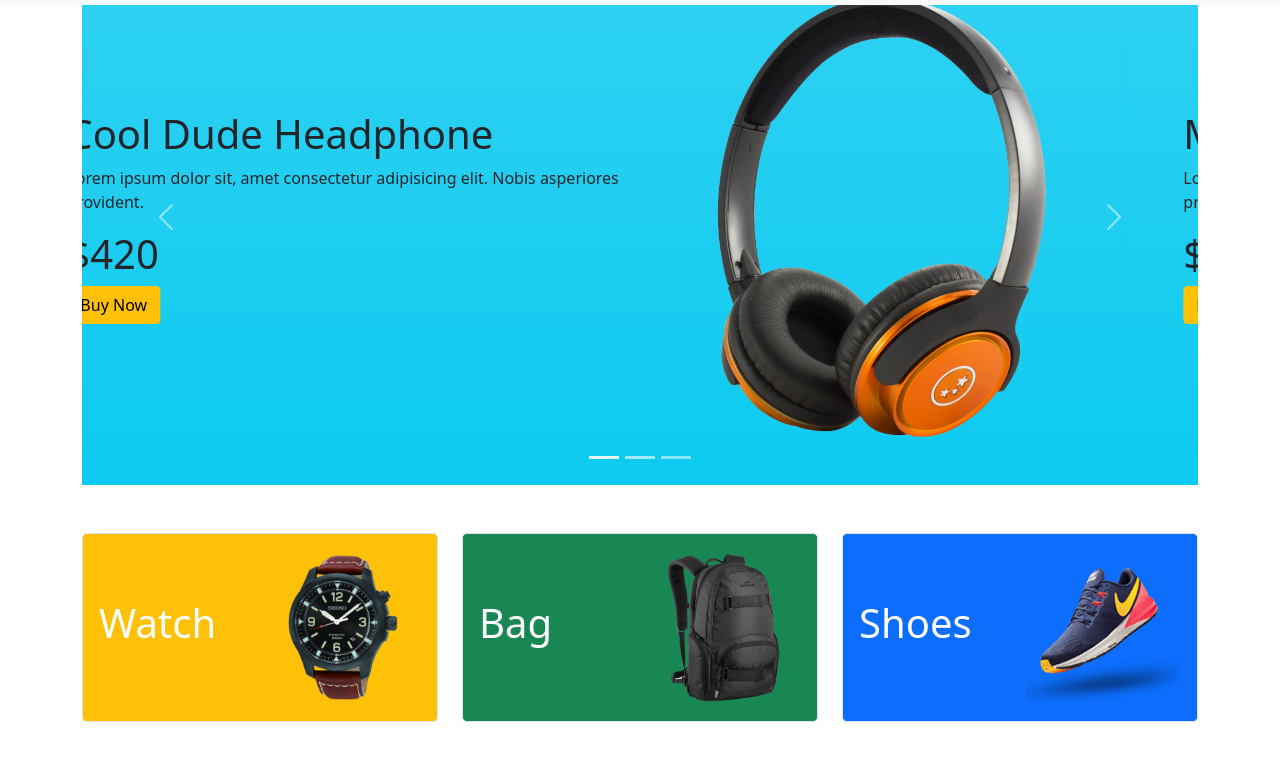
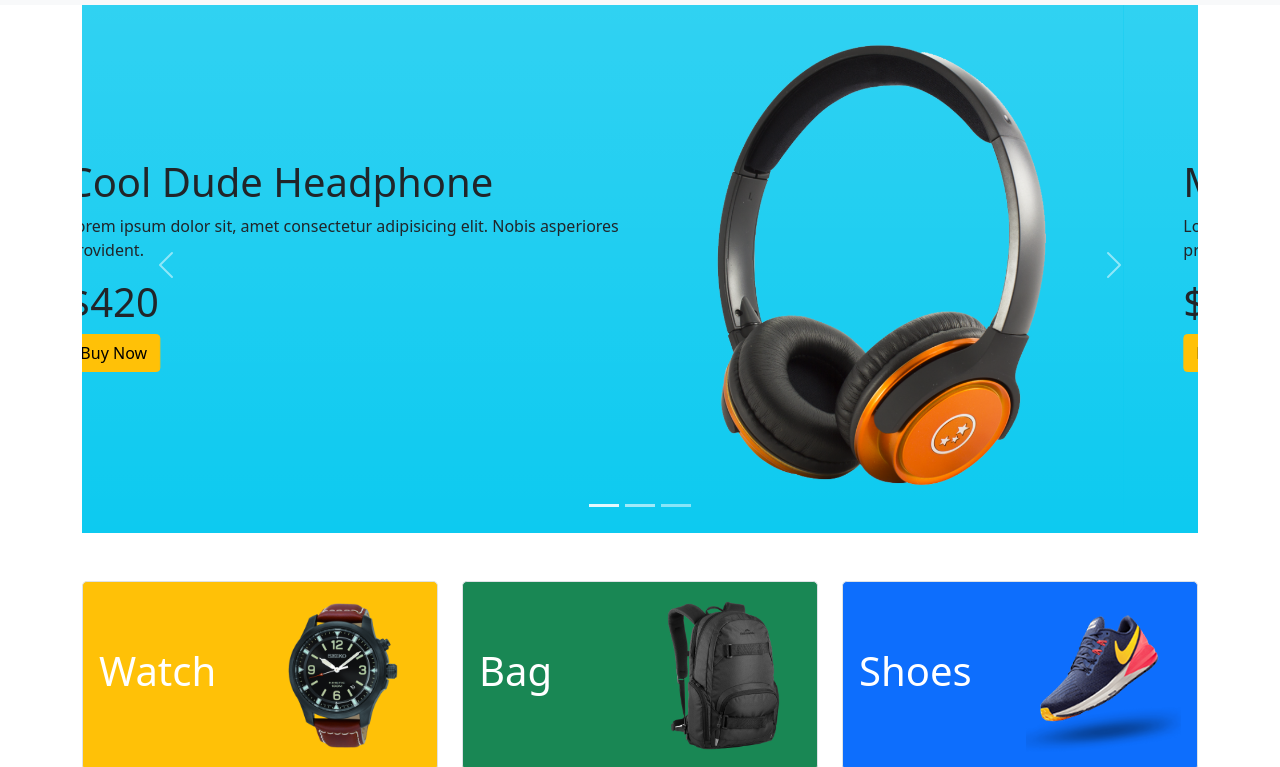
Before and after one commit to rahad2694/panda-commerce-bootstrap, a plain HTML site: page index.html in a window 1280 px wide. Shown: the part 51-818 px from the top of the page. Drawn offline with nearby package versions, Linux system fonts and the light colour scheme.

Commit message:
top issue resolved

```diff
--- a/index.html
+++ b/index.html
@@ -11,7 +11,7 @@
         integrity="sha384-1BmE4kWBq78iYhFldvKuhfTAU6auU8tT94WrHftjDbrCEXSU1oBoqyl2QvZ6jIW3" crossorigin="anonymous">
 </head>
 
-<body id="home">
+<body>
     <header>
         <nav class="navbar navbar-expand-lg navbar-light bg-light fixed-top">
             <div class="container">
@@ -26,7 +26,7 @@
                 <div class="collapse navbar-collapse" id="navbarSupportedContent">
                     <ul class="navbar-nav me-auto mb-2 mb-lg-0">
                         <li class="nav-item">
-                            <a class="nav-link active" aria-current="page" href="#home">Home</a>
+                            <a class="nav-link active" aria-current="page" href="#">Home</a>
                         </li>
                         <li class="nav-item">
                             <a class="nav-link" href="#shoes">Shoes</a>
@@ -44,7 +44,7 @@
             </div>
         </nav>
         <!-- Image Slider -->
-        <section class="container">
+        <section class="container mt-5">
             <div id="carouselExampleIndicators" class="carousel slide" data-bs-ride="carousel">
                 <div class="carousel-indicators">
                     <button type="button" data-bs-target="#carouselExampleIndicators" data-bs-slide-to="0"
```
